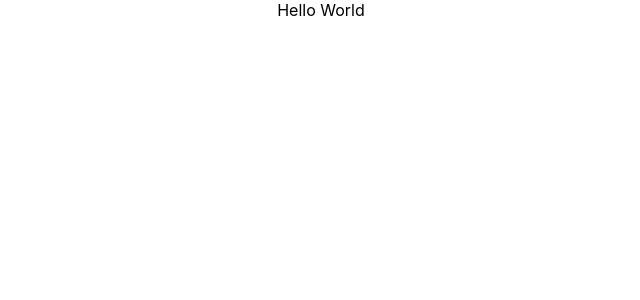
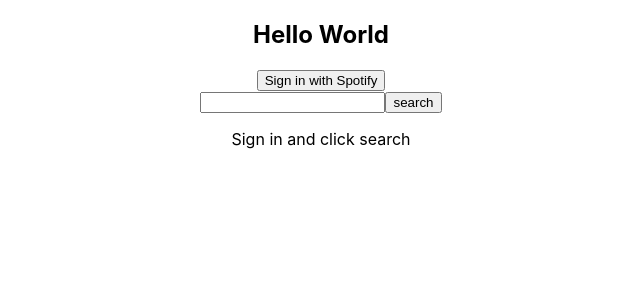
Before and after one commit to ctocco/pitchforked, a React (Create React App) app: page / in a window 1280 px wide. Shown: the top 300 px of the page, without its empty margins (319-959 px from the left). Built offline with nearby package versions, Linux system fonts and the light colour scheme.

Commit message:
simple spotify fetch

```diff
--- a/package.json
+++ b/package.json
@@ -3,6 +3,7 @@
   "version": "0.1.0",
   "private": true,
   "dependencies": {
+    "query-string": "^6.2.0",
     "react": "^16.8.3",
     "react-dom": "^16.8.3",
     "react-scripts": "2.1.5"
--- a/src/App.js
+++ b/src/App.js
@@ -1,15 +1,71 @@
-import React, { Component } from 'react';
-import logo from './logo.svg';
-import './App.css';
+import React, { Component } from "react";
+import queryString from "querystring";
+import "./App.css";
 
 class App extends Component {
+  state = {
+    artists: [],
+    turnOn: false
+  };
+
+  handleSearchArtist = event => {
+    event.preventDefault();
+    let parsed = queryString.parse(window.location.search);
+    let accessToken = parsed["?access_token"];
+    fetch(
+      `https://api.spotify.com/v1/search?q=${
+        event.target.searchArtist.value
+      }&type=artist`,
+      {
+        headers: { Authorization: "Bearer " + accessToken }
+      }
+    )
+      .then(response => response.json())
+      .then(data => {
+        console.log(data);
+        return this.setState({
+          artists: data.artists.items,
+          turnOn: true
+        });
+      });
+  };
+
+  componentDidMount() {}
+
   render() {
+    const artists = [...this.state.artists];
+    artists.splice(5);
     return (
       <div className="App">
-       Hello World
+        <h2>Hello World</h2>
+        {true ? (
+          <button
+            onClick={() => (window.location = "http://localhost:8888/login")}
+          >
+            Sign in with Spotify
+          </button>
+        ) : (
+          <p>signed in</p>
+        )}
+        <form onSubmit={event => this.handleSearchArtist(event)}>
+          <input type="text" name="searchArtist" />
+          <input type="submit" value="search" />
+          {this.state.turnOn ? (
+            artists.map(artist => <Display artist={artist} />)
+          ) : (
+            <p>Sign in and click search</p>
+          )}
+        </form>
+        <p />
       </div>
     );
   }
 }
 
 export default App;
+
+const Display = props => (
+  <div>
+    <h2>{props.artist.name}</h2>
+  </div>
+);
```
Also changed, not shown: 1 other file (tests, documents, lock files or other folders).
